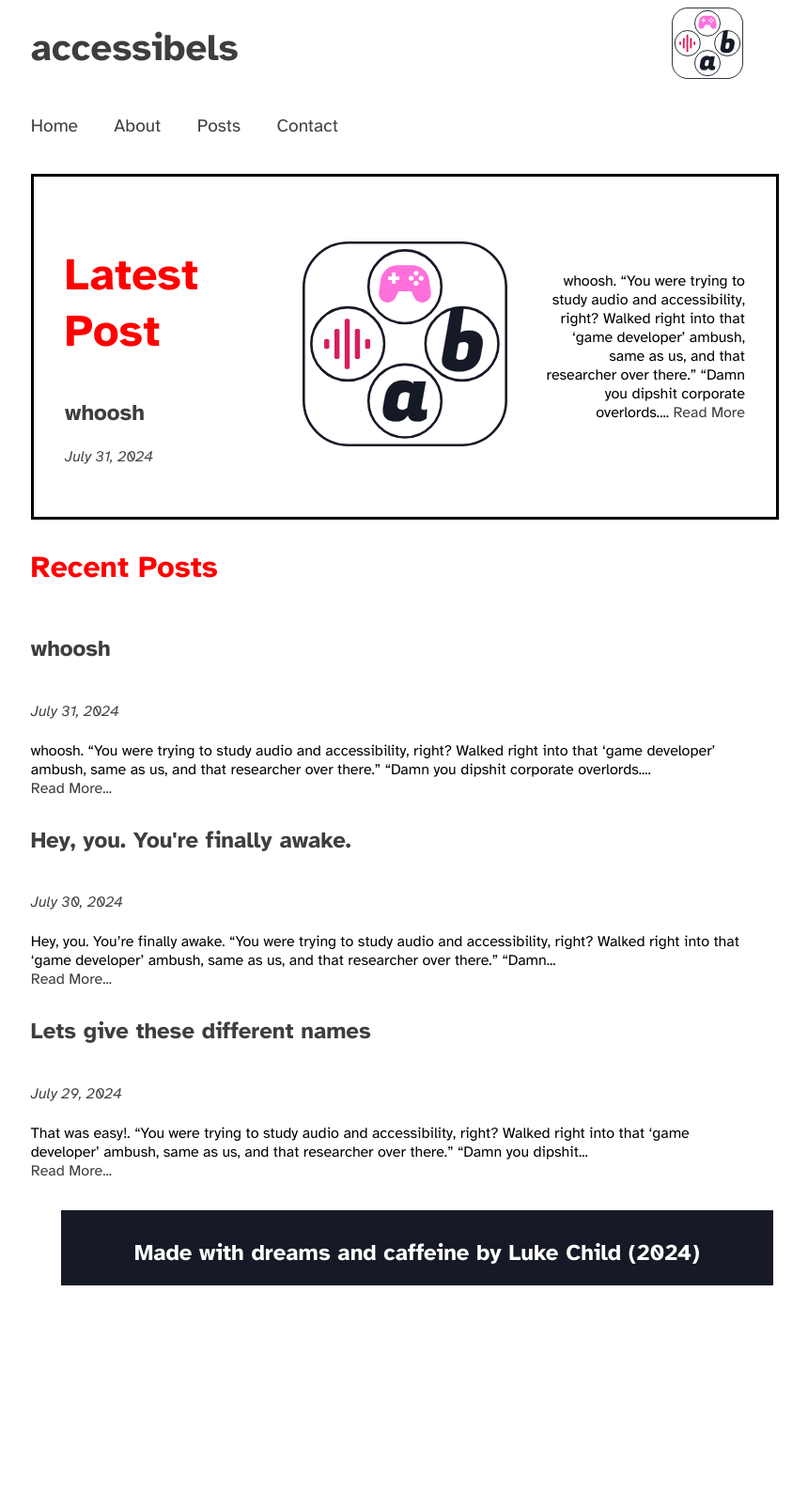
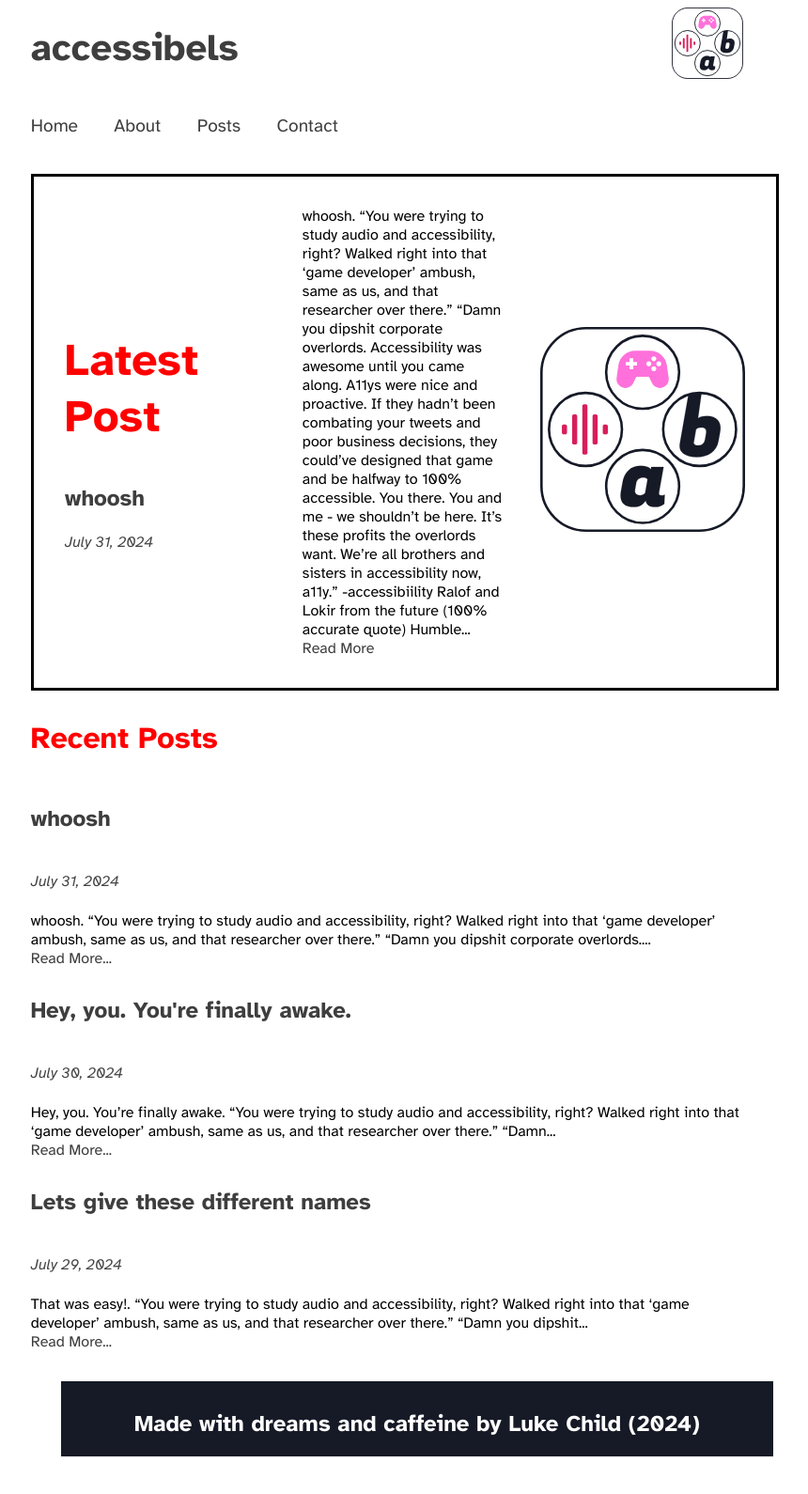
Before and after one commit to Accessibels/accessibels.github.io, a Jekyll site: the page built from index.markdown, in a window 1280 px wide. Shown: the whole page at 94% size, without its empty margins (228-1088 px from the left). Built offline with Jekyll 4.4.1, drawn with Linux system fonts in a browser that asks for light colours; our own code applies the rules of GitHub Pages for plain Markdown files; before the commit the page ends 1408 px from its top, so only the background shows below that.

Commit message:
post image update

```diff
--- a/_layouts/home.html
+++ b/_layouts/home.html
@@ -20,14 +20,16 @@
           </div>
 
           <div id="main-content-center">
-            <img style="width:100%" src="/assets/Square Logo.svg">
+
+            {{ post.content | strip_html | truncatewords: 100 }}
+              <a href="{{post.url}}" title="Read {{post.title}}">Read More</a>
             </div>
 
 
           <div id="main-content-right">
 
-            {{ post.content | strip_html | truncatewords: 30 }}
-              <a href="{{post.url}}" title="Read {{post.title}}">Read More</a>
+            <img style="width:100%" src="{{post.imgURL}}">
+
 
         </div>
         {% endfor %}
--- a/_posts/2024-07-31-whoosh.markdown
+++ b/_posts/2024-07-31-whoosh.markdown
@@ -4,8 +4,12 @@ title:  "whoosh"
 date:   2024-07-31 12:16:42 +0100
 categories: first about accessibels
 tags: whoosh testing fun
+imgURL: "assets/Square%20Logo.svg"
+
 ---
 # whoosh.
+
+![Logo](/assets/Square%20Logo.svg)
 
 *"You were trying to study audio and accessibility, right? Walked right into that 'game developer' ambush, same as us, and that researcher over there."*
 
--- a/assets/stylesheets/main.scss
+++ b/assets/stylesheets/main.scss
@@ -142,6 +142,8 @@ p, li {
   align-content: center;
   box-sizing: border-box;
   padding: 16px;
+  text-align: left;
+
 }
 
 #main-content-right {
@@ -149,7 +151,6 @@ p, li {
   align-content: center;
   box-sizing: border-box;
   padding: 16px;
-  text-align: right
 }
 
 
```
